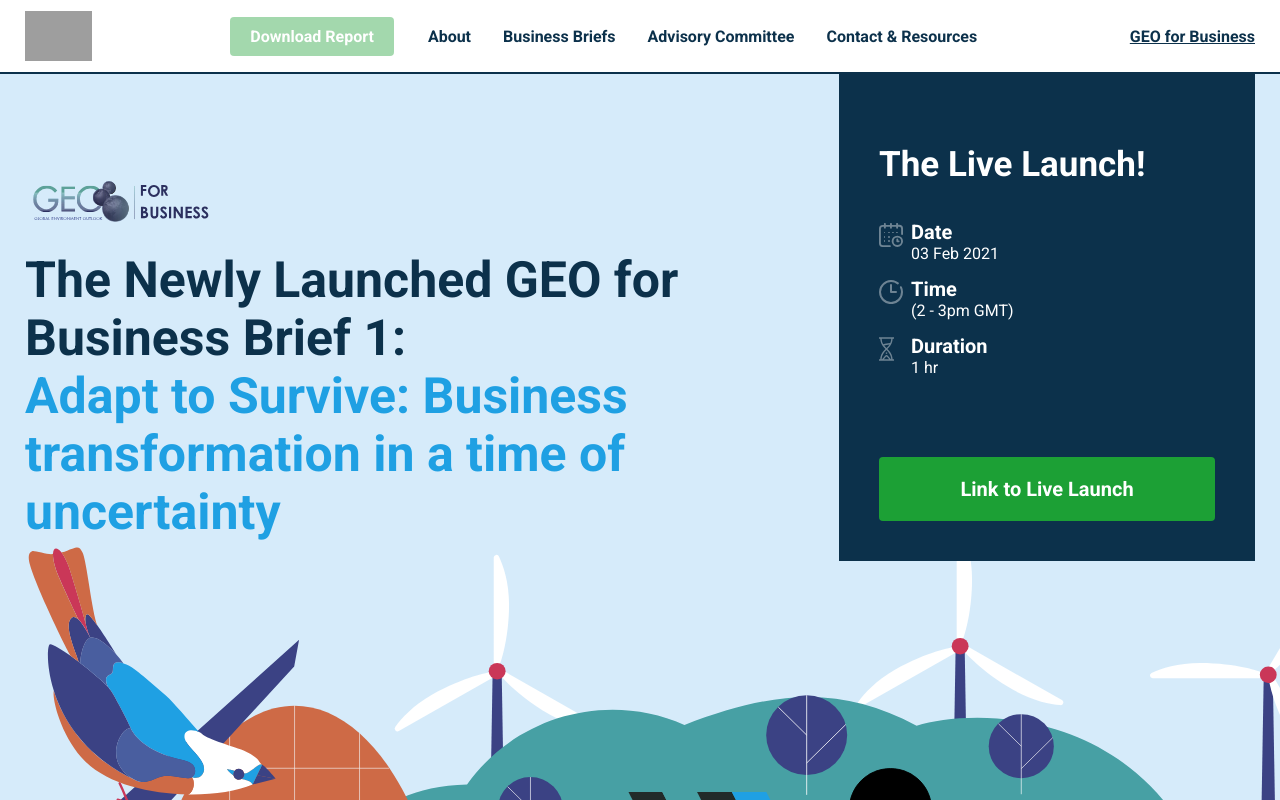
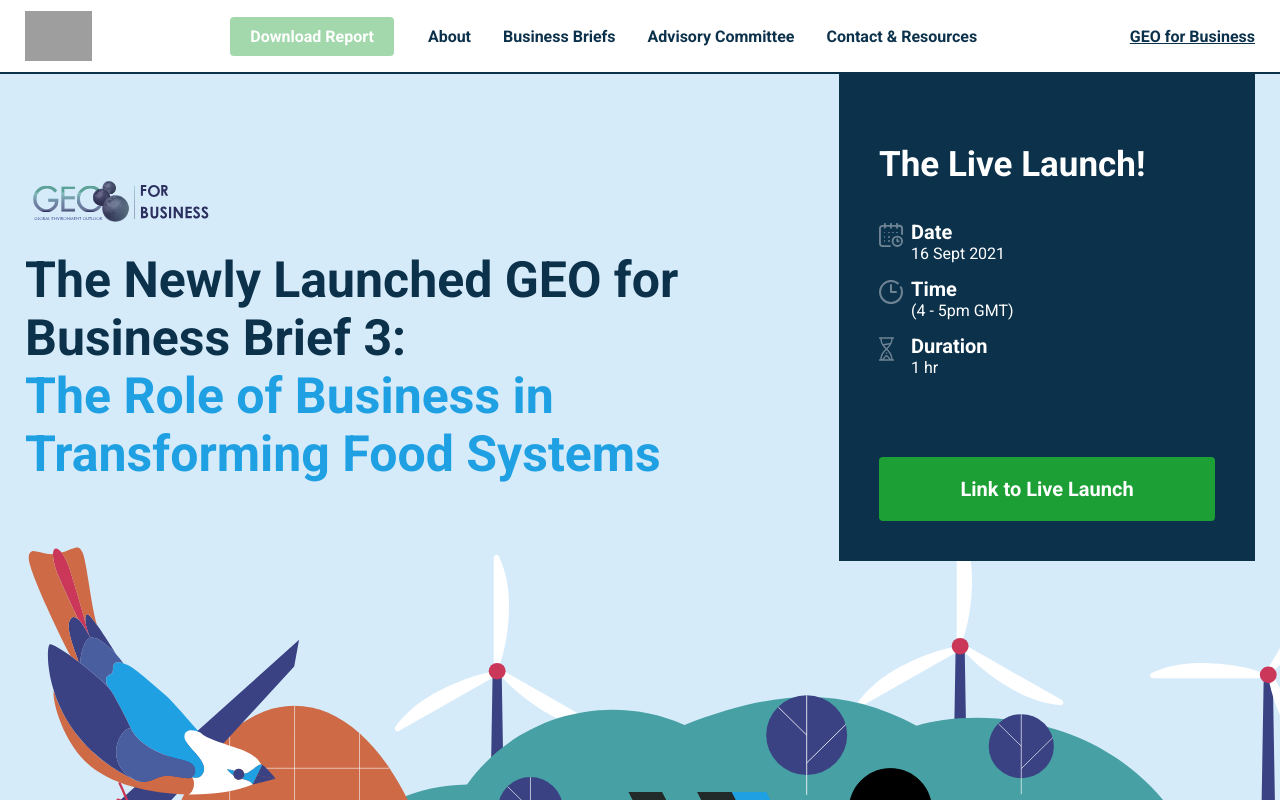
Before and after one commit to unepwcmc/geo-for-business, a Nuxt app: page / in a window 1280 px wide. Shown: the top 800 px of the page. Built offline with nearby package versions, Linux system fonts and the light colour scheme; grey boxes are pictures that could not be loaded.

Commit message:
Update content for Brief 3 launch event

```diff
--- a/components/carousel/Messages.vue
+++ b/components/carousel/Messages.vue
@@ -70,7 +70,7 @@
             "Coherence of business targets and goals: Targets and goals must be aligned to the ambitious environmental goals we need to achieve, and they must be based on scientific evidence and indicators."
           ],
           "text": "Nature Positive Economic business models that are transformative and regenerative while remaining profitable will require:",
-          "title": "The Changing Role of Business in Transforming Food Systems:"
+          "title": "The Role of Business in Transforming Food Systems:"
         }
       ]
     }
--- a/components/page/Hero.vue
+++ b/components/page/Hero.vue
@@ -51,17 +51,17 @@
 export default {
   data () {
     return {
-      dateEventEnd: '02-03-2021 23:59:00', //MM-DD-YYYY
+      dateEventEnd: '09-16-2021 23:59:00', //MM-DD-YYYY
       details: [
         {
           icon: 'calendar',
           label: 'Date',
-          value: '03 Feb 2021'
+          value: '16 Sept 2021'
         },
         {
           icon: 'clock',
           label: 'Time',
-          value: '(2 - 3pm GMT)'
+          value: '(4 - 5pm GMT)'
         },
         {
           icon: 'sandtimer',
@@ -69,8 +69,8 @@
           value: '1 hr'
         },
       ],
-      title: 'The Newly Launched GEO for Business Brief 1:',
-      titleColorChange: 'Adapt to Survive: Business transformation in a time of uncertainty',
+      title: 'The Newly Launched GEO for Business Brief 3:',
+      titleColorChange: 'The Role of Business in Transforming Food Systems',
     }
   },
 
--- a/pages/index.vue
+++ b/pages/index.vue
@@ -30,9 +30,9 @@
 
         },
         {
-          reportUrl: undefined,
+          reportUrl: 'https://wedocs.unep.org/bitstream/handle/20.500.11822/36755/GEO4B3.pdf',
           text: 'Producing environmentally-sustainable food, in the right place and at the right time to meet poverty and food-related SDGs. This is a sector /system specific brief which addresses food and agriculture and links to the recent analysis in the World Resources Institute ‘food gap’ report.',
-          title: 'The Changing Role of Business in Transforming Food Systems:',
+          title: 'The Role of Business in Transforming Food Systems:',
         },
         {
           reportUrl: undefined,
```
